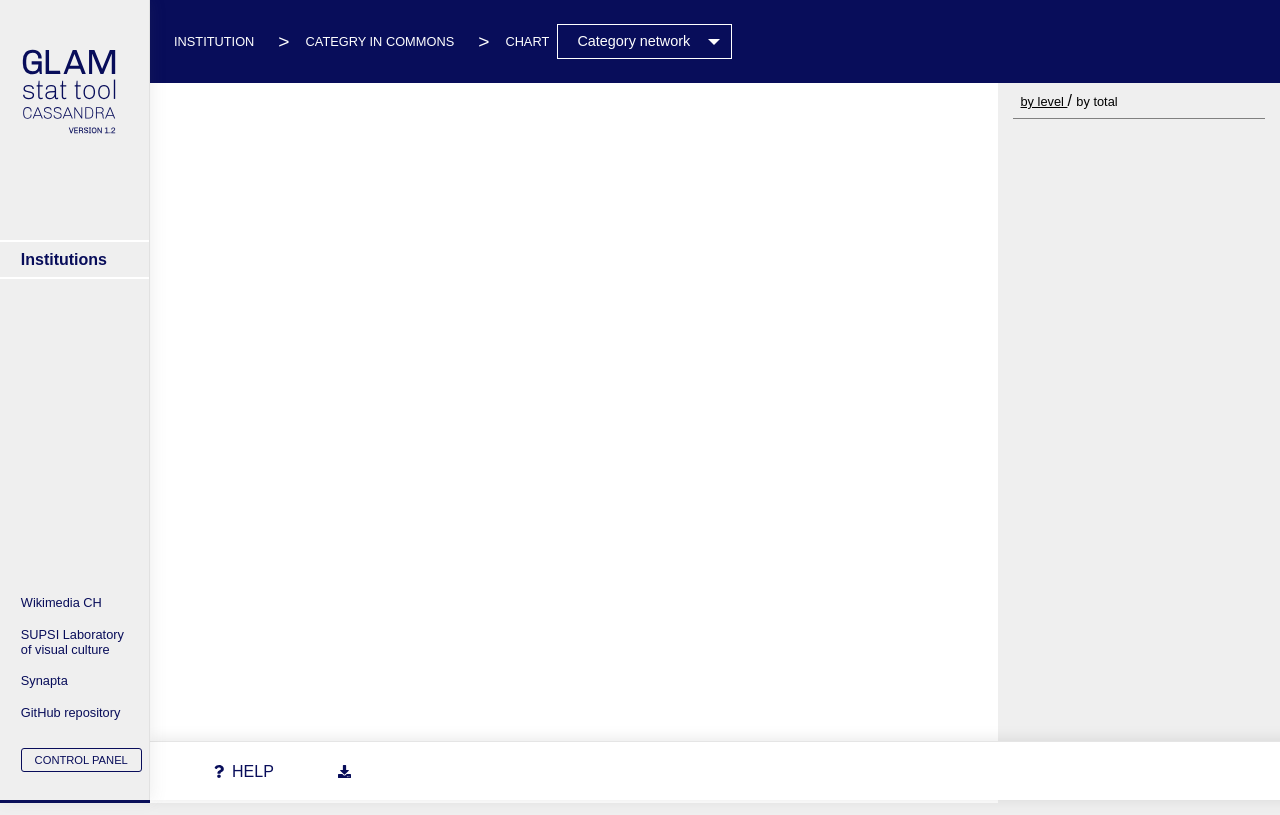
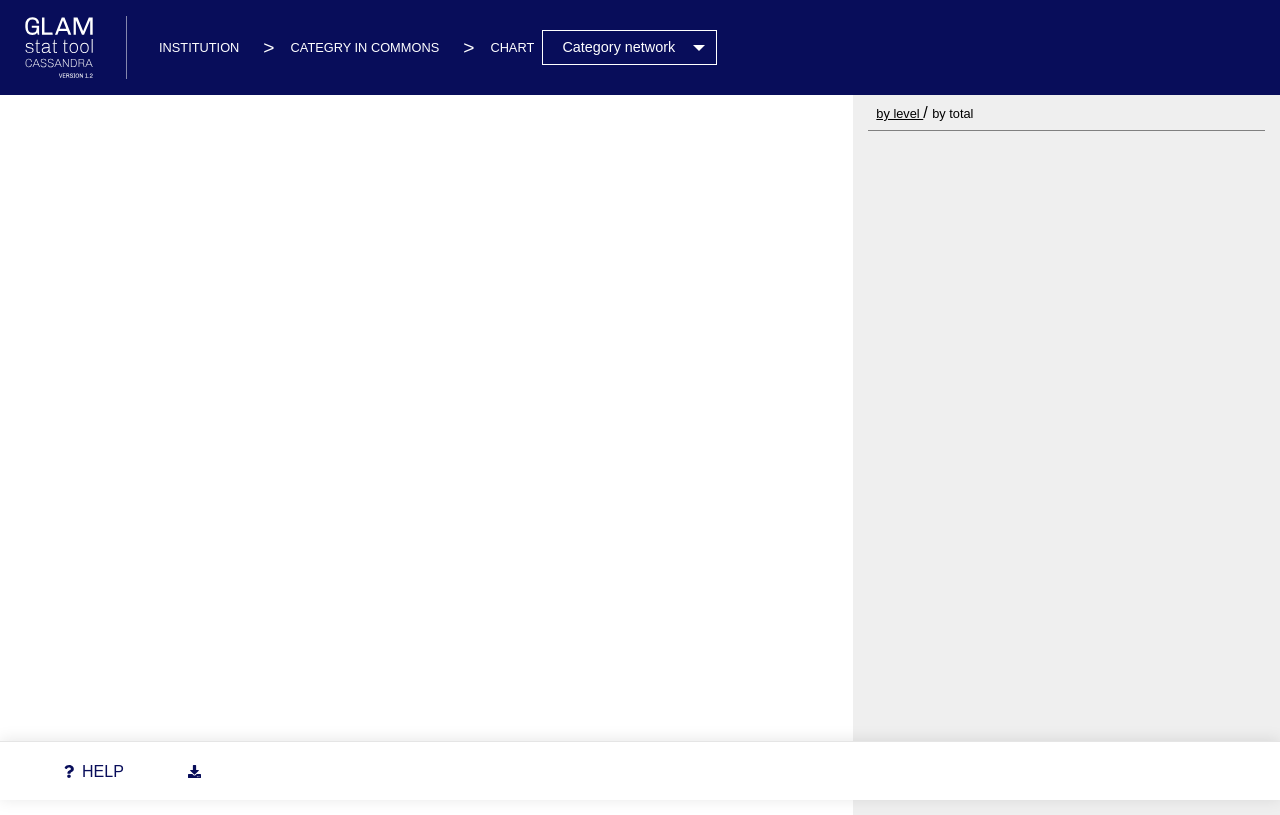
Before and after one commit to synapta/cassandra-GLAM-tools, a website: page app/pages/views/category-network/index.html in a window 1280 px wide. Drawn offline with nearby package versions, Linux system fonts and the light colour scheme; no server answers; a web font is replaced by a local one.

Commit message:
remove sidebar from chart pages

```diff
--- a/app/pages/assets/style/chart-page.css
+++ b/app/pages/assets/style/chart-page.css
@@ -1,53 +1,33 @@
-/*  GENERAL */
-:root {
-  --sidebar-width: 150px;
-  --sidebar-items-left: 1.3rem;
-}
-
-@media screen and (max-width: 576px) {
-  :root {
-    --sidebar-width: 0px;
-  }
-}
-
-.chart-page-margin-left {
-  margin-left: var(--sidebar-width) !important;
-}
-
-#main-sidebar {
-  border-right: 1px solid rgba(100, 100, 100, .1);
-  box-shadow: 2px 0 15px 0px rgba(100, 100, 100, .1);
-}
-
-#main-sidebar > #sidebar-logo img {
-    width: 96px;
-    height: auto;
-}
-
-#main-sidebar > .sidebar-links > ul {
-  padding: 0 1rem 0 0;
-}
-
-#secondary-sidebar > .institutions-list {
-  list-style-type: none;
-  padding: 0 1.2rem 0;
-  top: 3rem;
-}
-
-#secondary-sidebar > .institutions-list > li {
-  padding: .9rem 0;
-  font-size: .7rem;
-}
-
 /* HEADER BAR */
 .top_bar {
   min-height: 3em;
   top: 0;
   width: 100%;
   z-index: 1;
-  padding: 1.5rem;
+  padding: 1rem 1.5rem;
   display: flex;
   align-items: center;
+}
+
+#breadcrumbs {
+  display: flex;
+  align-items: center;
+  margin-left: 2rem;
+}
+
+#white-logo {
+  padding-right: 2rem;
+  border-right: 1px solid rgba(255, 255, 255, .5);
+  transition: opacity .5s;
+}
+
+#white-logo:hover {
+  opacity: .5;
+}
+
+#white-logo img {
+  width: 70px;
+  height: auto;
 }
 
 #topbar {
@@ -485,8 +465,18 @@
 @media screen and (max-width: 576px) {
 
   .top_bar {
+    /* flex-direction: column; */
+    /* align-items: baseline; */
+  }
+
+  #white-logo {
+    display: none;
+  }
+
+  #breadcrumbs {
     flex-direction: column;
     align-items: baseline;
+    margin-left: 0;
   }
 
   #topbar h2 {
--- a/app/pages/assets/style/style.css
+++ b/app/pages/assets/style/style.css
@@ -230,6 +230,7 @@ h2 {
   border-width: 2px 0;
   border-style: solid;
   border-color: #fff;
+  transition: opacity .5s;
 }
 
 #main-sidebar > .institutions-menu > h6 {
@@ -238,7 +239,6 @@ h2 {
   font-weight: 600;
   color: var(--main);
   cursor: pointer;
-  transition: opacity .5s;
 }
 
 #main-sidebar > #sidebar-logo img {
@@ -526,10 +526,11 @@ footer {
   width: 100%;
   height: 100%;
   backface-visibility: hidden;
-  padding: 3rem 1rem;
+  -webkit-backface-visibility: hidden;
+  padding: 4rem 1rem;
   display: flex;
   flex-direction: column;
-  justify-content: space-evenly;
+  justify-content: space-around;
 }
 
 .chart-preview-front {
--- a/app/pages/views/category-network/index.html
+++ b/app/pages/views/category-network/index.html
@@ -17,11 +17,14 @@
 <body class="overflow_hidden">
 	<div id="mobile-sidebar" class="ui left sidebar"></div>
 	<div class="pusher">
+
 		<header id="mobile-header-bar"></header>
-		<aside id="main-sidebar"></aside>
-		<aside id="secondary-sidebar"></aside>
 
-		<header id="topbar" class="top_bar chart-page-margin-left">
+		<header id="topbar" class="top_bar">
+			<a id="white-logo" href="/">
+				<img src="/assets/img/glam-logo-white.svg" alt="GLAM stat tool">
+			</a>
+			<div id="breadcrumbs">
 				<h6>INSTITUTION</h6>
 				<h2><a class="glamName" href=".."></a></h2>
 				<span class="breadcrumb-separator"> > </span>
@@ -37,11 +40,12 @@
 						<option value="page-views">Page views</option>
 					</select>
 				</div>
+			</div>
 		</header>
 
-		<main id="visualizations" class="chart-page-margin-left">
+		<main id="visualizations">
 			<div class="row w-100 m-0">
-				<div id="dataviz" class="col-12 col-lg-9">
+				<div id="dataviz" class="col-12 col-lg-8">
 					<div class="how_to_read">
 						<span onclick='$(".how_to_read").toggleClass("show");' style="float:right; cursor:pointer">X</span>
 						<h5>Description</h5>
@@ -61,7 +65,7 @@
 					<div id="legend" style="width: 10%;float: left;margin:2em 0 0 1.5em;"></div>
 					<div id="category_network_container"></div>
 				</div>
-				<div id="right-column" class="col-12 col-lg-3">
+				<div id="right-column" class="col-12 col-lg-4">
 					<div id="right_sidebar_box">
 						<div id="sorting_options">
 							<span style="font-size:0.8em;" id="by_name" class="underline">
@@ -78,7 +82,7 @@
 			</div>
 		</main>
 
-		<footer id="chart-page-footer" class="chart-page-margin-left">
+		<footer id="chart-page-footer">
 			<div class="help">
 				<h6 id="how_to_read_button"><img src="/assets/img/question-icon.svg" alt="help">HELP</h6>
 			</div>
```
Also changed, not shown: app/pages/views/index.html (+1 -1 lines), app/pages/views/page-views/index.html (+11 -7 lines), app/pages/views/usage/index.html (+11 -7 lines), app/pages/views/user-contributions/index.html (+11 -7 lines), app/pages/assets/img/glam-logo-white.svg (added). Lines whose indentation alone changed are shown as unchanged.
